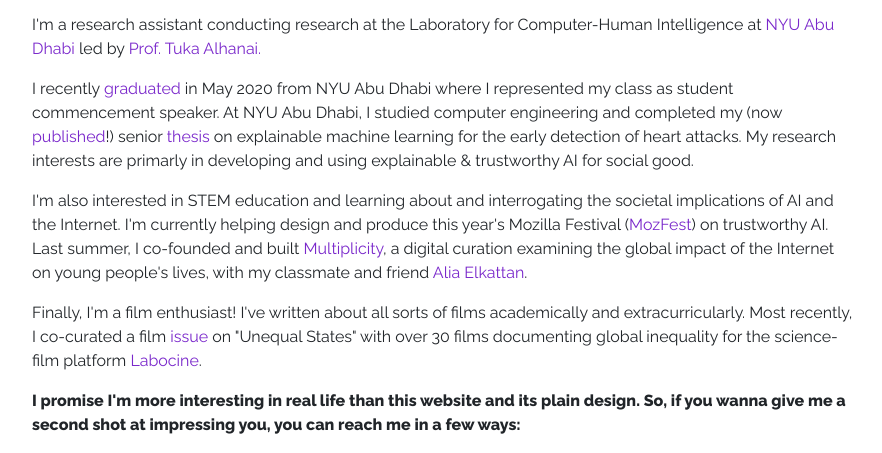
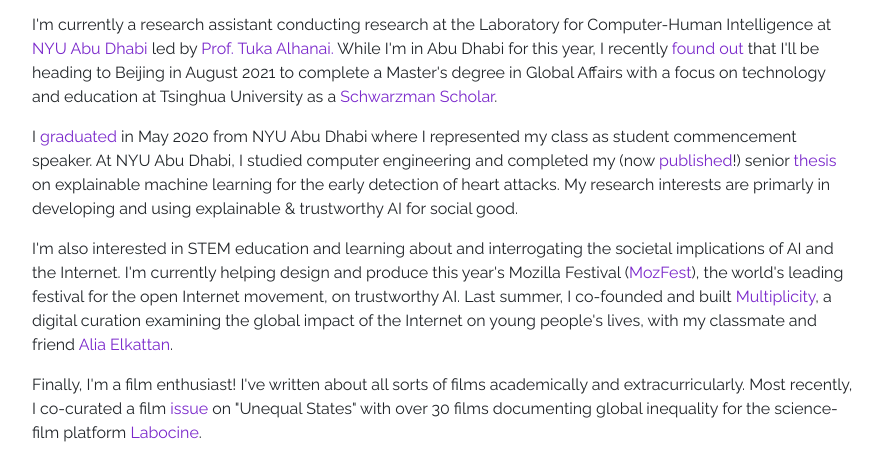
Before and after one commit to lujainibrahim/lujainibrahim.github.io, a website: page index.html in a window 1280 px wide. Shown: the part 131-584 px from the top of the page, without its empty margins (53-935 px from the left). Drawn offline with Linux system fonts and the light colour scheme.

Commit message:
some small changes

```diff
--- a/index.html
+++ b/index.html
@@ -32,15 +32,15 @@
         <div class="col-lg-9">
           <h1 class="mt-5">Lujain</h1>
           <p> Marhaba & hello!</p>
-          <p>I'm a research assistant conducting research at the Laboratory for Computer-Human Intelligence at <a href="nyuad.nyu.edu" target="_blank">NYU Abu Dhabi</a> led by <a href="https://talhanai.xyz/" target="_blank">Prof. Tuka Alhanai.</a></p>
+          <p>I'm currently a research assistant conducting research at the Laboratory for Computer-Human Intelligence at <a href="nyuad.nyu.edu" target="_blank">NYU Abu Dhabi</a> led by <a href="https://talhanai.xyz/" target="_blank">Prof. Tuka Alhanai.</a> While I'm in Abu Dhabi for this year, I recently <a href="https://nyuad.nyu.edu/en/news/latest-news/honors-and-awards/2020/december/schwarzman-2022-eng.html" target="_blank">found out</a> that I'll be heading to Beijing in August 2021 to complete a Master's degree in Global Affairs with a focus on technology and education at Tsinghua University as a <a href="https://www.schwarzmanscholars.org/" target="_blank">Schwarzman Scholar</a>.</p>
 
-          <p>I recently <a href="https://nyuad.nyu.edu/en/news/latest-news/community-life/2020/may/seventh-commencement-ceremony-2020.html" target="_blank">graduated</a> in May 2020 from NYU Abu Dhabi where I represented my class as student commencement speaker. At NYU Abu Dhabi, I studied computer engineering and completed my (now <a href="https://ieeexplore.ieee.org/document/9268965" target="_blank">published</a>!) senior <a href="https://github.com/lujainibrahim/ecg-view-II-machine-learning" target="_blank">thesis</a> on explainable machine learning for the early detection of heart attacks. My research interests are primarly in developing and using explainable & trustworthy AI for social good.</p>
+          <p>I <a href="https://nyuad.nyu.edu/en/news/latest-news/community-life/2020/may/seventh-commencement-ceremony-2020.html" target="_blank">graduated</a> in May 2020 from NYU Abu Dhabi where I represented my class as student commencement speaker. At NYU Abu Dhabi, I studied computer engineering and completed my (now <a href="https://ieeexplore.ieee.org/document/9268965" target="_blank">published</a>!) senior <a href="https://github.com/lujainibrahim/ecg-view-II-machine-learning" target="_blank">thesis</a> on explainable machine learning for the early detection of heart attacks. My research interests are primarly in developing and using explainable & trustworthy AI for social good.</p>
 
-          <p>I'm also interested in STEM education and learning about and interrogating the societal implications of AI and the Internet. I'm currently helping design and produce this year's Mozilla Festival (<a href="http://www.mozillafestival.org/" target="_blank">MozFest</a>) on trustworthy AI. Last summer, I co-founded and built <a href="https://www.multiplicity.tech" target="_blank">Multiplicity</a>, a digital curation examining the global impact of the Internet on young people's lives, with my classmate and friend <a href="https://aliaelkattan.github.io/index.html" target="_blank">Alia Elkattan</a>.
+          <p>I'm also interested in STEM education and learning about and interrogating the societal implications of AI and the Internet. I'm currently helping design and produce this year's Mozilla Festival (<a href="http://www.mozillafestival.org/" target="_blank">MozFest</a>), the world's leading festival for the open Internet movement, on trustworthy AI. Last summer, I co-founded and built <a href="https://www.multiplicity.tech" target="_blank">Multiplicity</a>, a digital curation examining the global impact of the Internet on young people's lives, with my classmate and friend <a href="https://aliaelkattan.github.io/index.html" target="_blank">Alia Elkattan</a>.
 
           <p>Finally, I'm a film enthusiast! I've written about all sorts of films academically and extracurricularly. Most recently, I co-curated a film <a href="https://www.labocine.com/issues/unequal-states" target="_blank">issue</a> on "Unequal States" with over 30 films documenting global inequality for the science-film platform <a href="https://www.labocine.com/" target="_blank">Labocine</a>.</p>
 
-          <p><b>I promise I'm more interesting in real life than this website and its plain design. So, if you wanna give me a second shot at impressing you, you can reach me in a few ways: </b></p>
+          <p><b>I promise I'm more interesting than this website and its plain design in real life. So, if you wanna give me a second shot at impressing you, you can reach me in a several ways: </b></p>
           <a class="alt-link" href="mailto:li431@nyu.edu" target="_blank"><img src="img/mail.png" style="height: 1.3rem;" class="burgundy-filter" alt="lujain.ibrahim@nyu.edu"></a>&ensp; lujain.ibrahim@nyu.edu <br>
           <a class="alt-link" href="https://www.twitter.com/lujainmibrahim" target="_blank"> <img src="img/twitter.png" style="height: 1.1rem;" class="burgundy-filter" alt="twitter.com/lujainmibrahim"></a>&ensp; lujainmibrahim <br>
           <a class="alt-link" href="https://www.github.com/lujainibrahim" target="_blank"><img src="img/github.png" style="height: 1.3rem" class="burgundy-filter" alt="github.com/lujainibrahim"></a> &ensp;lujainibrahim</p>
```
